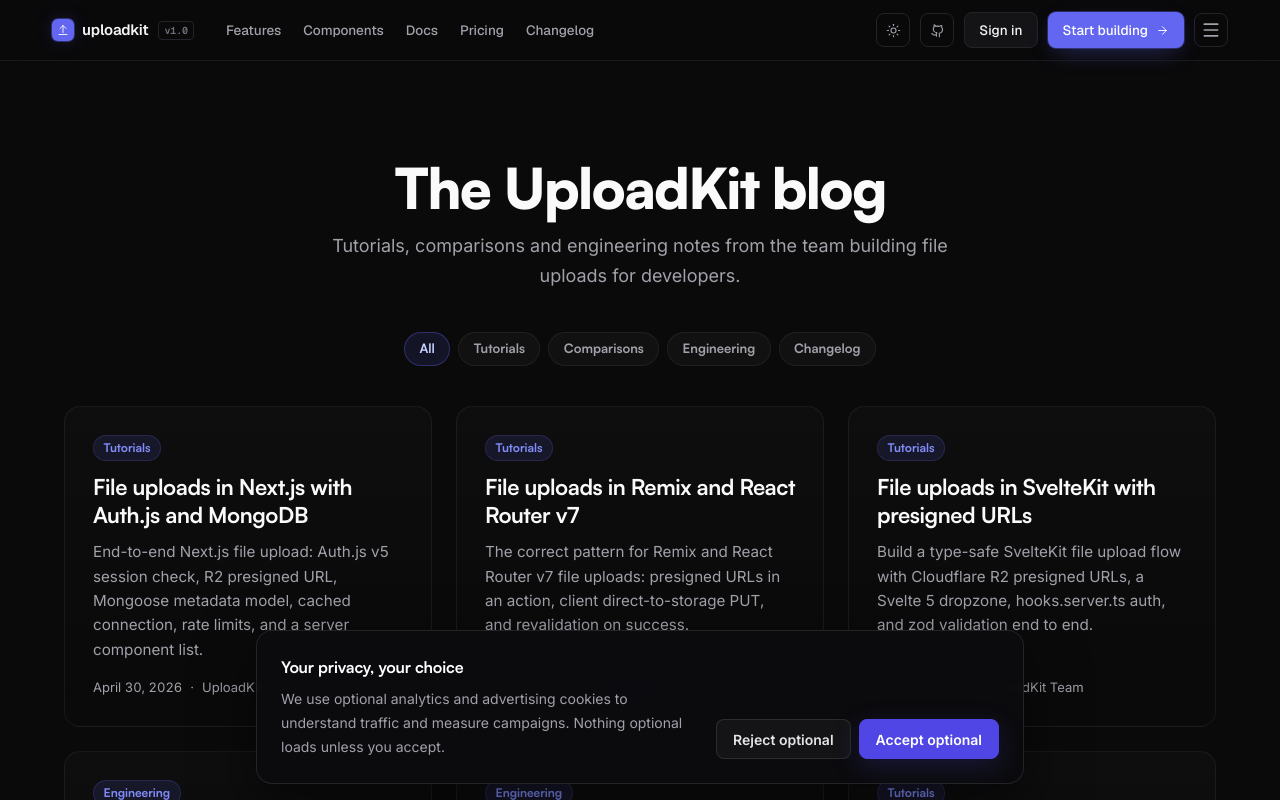
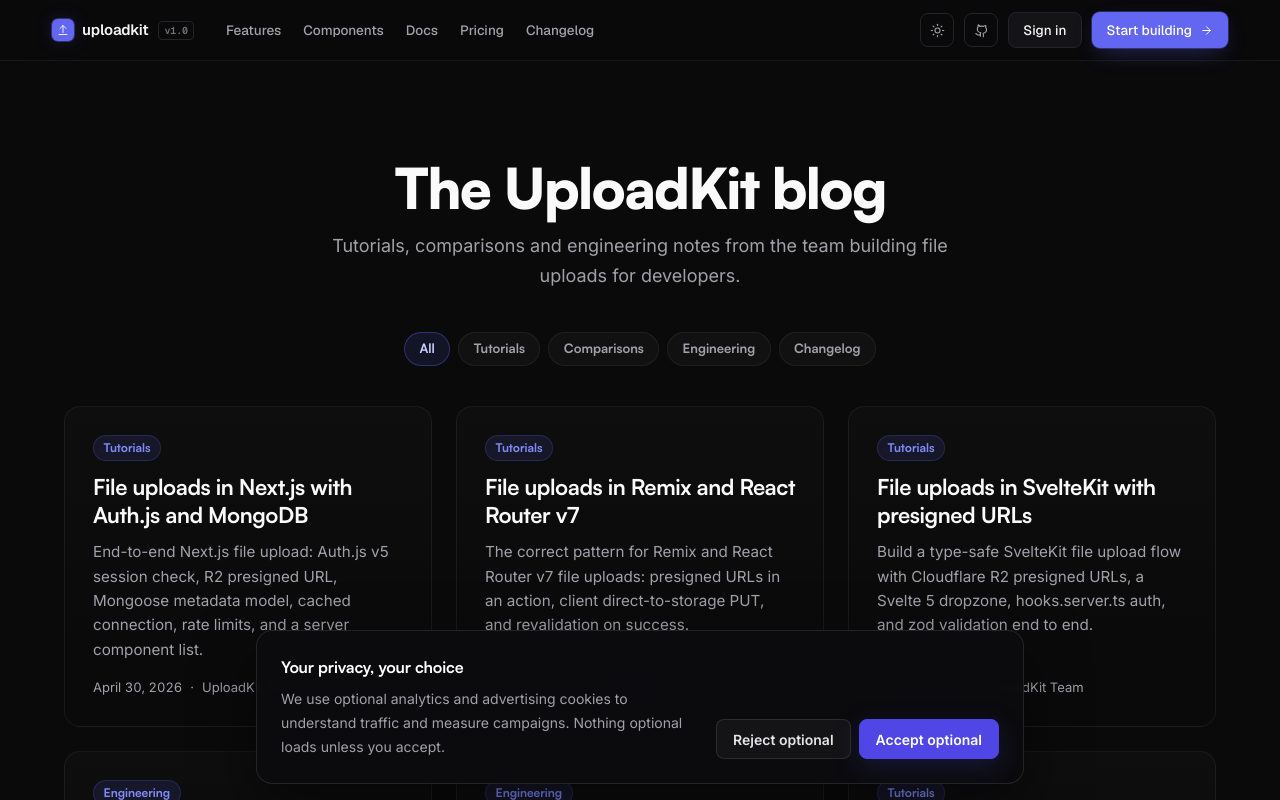
Before and after one commit to drumst0ck/uploadkit, a Next.js app in the folder apps/web/: page /blog in a window 1280 px wide. Shown: the top 800 px of the page. Built offline with nearby package versions, Linux system fonts and the light colour scheme.

Commit message:
fix: hide hamburger menu button on desktop in web navbar

```diff
--- a/apps/web/src/app/globals.css
+++ b/apps/web/src/app/globals.css
@@ -2490,6 +2490,12 @@
     display: none;
   }
 }
+/* Hide hamburger on desktop — it only makes sense on narrow viewports */
+@media (min-width: 781px) {
+  [data-surface='design-v2'] .nav-right .mobile-menu-btn {
+    display: none;
+  }
+}
 
 /* Buttons */
 [data-surface='design-v2'] .btn {
--- a/apps/web/src/components/nav/navbar.tsx
+++ b/apps/web/src/components/nav/navbar.tsx
@@ -115,7 +115,7 @@
               aria-label={open ? 'Close navigation menu' : 'Open navigation menu'}
               aria-expanded={open}
               aria-controls="mobile-menu"
-              className="icon-btn md:hidden"
+              className="icon-btn mobile-menu-btn"
             >
               {open ? (
                 <X className="h-5 w-5" aria-hidden="true" />
```
